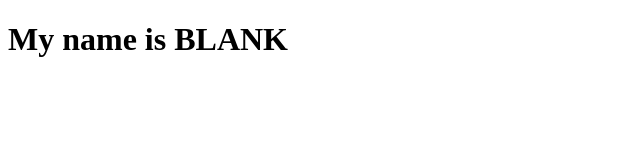
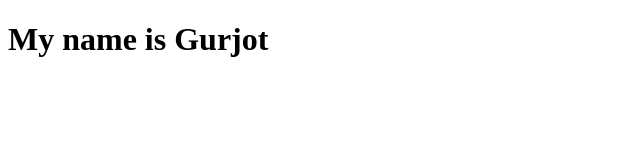
Before and after one commit to SinghGurjotPandher/newOne, a plain HTML site: page index.html in a window 1280 px wide. Shown: the whole page, without its empty margins (0-640 px from the left). Drawn offline with Linux system fonts and the light colour scheme.

Commit message:
added a name

```diff
--- a/index.html
+++ b/index.html
@@ -4,6 +4,6 @@
         <title> Hello Everyone</title>
     </head>
     <body>
-        <h1> My name is BLANK</h1>
+        <h1> My name is Gurjot</h1>
     </body>
 </html>
```
